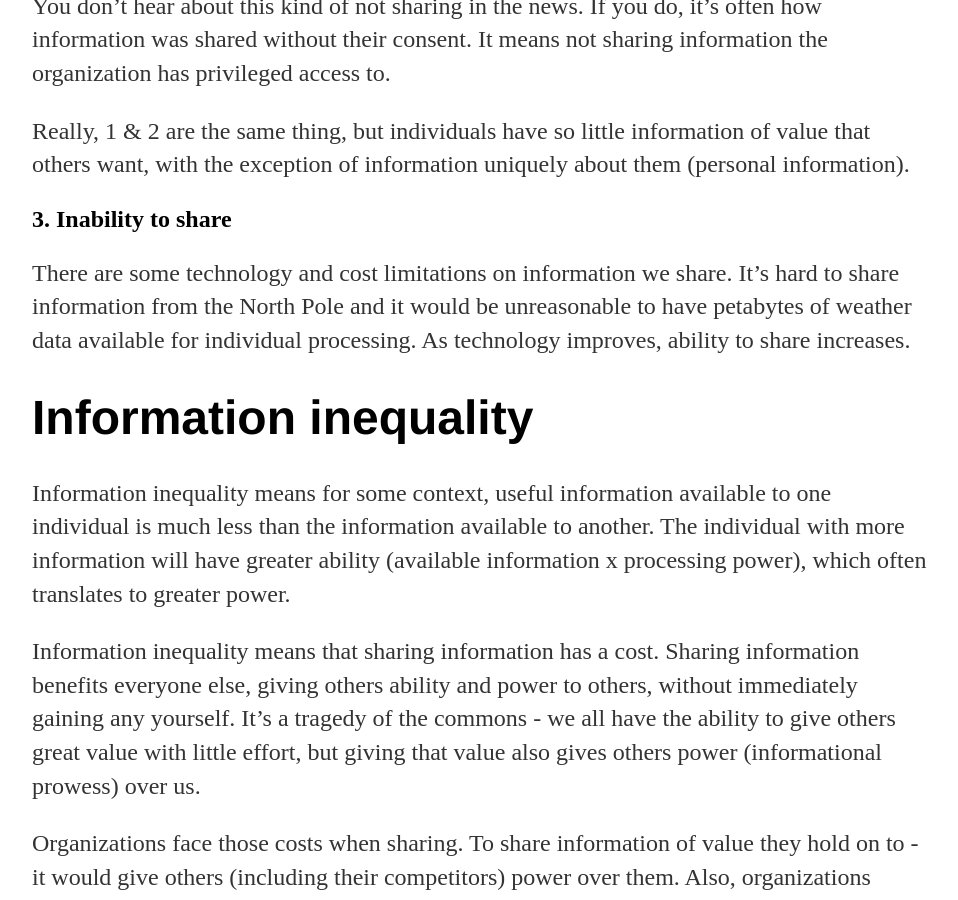
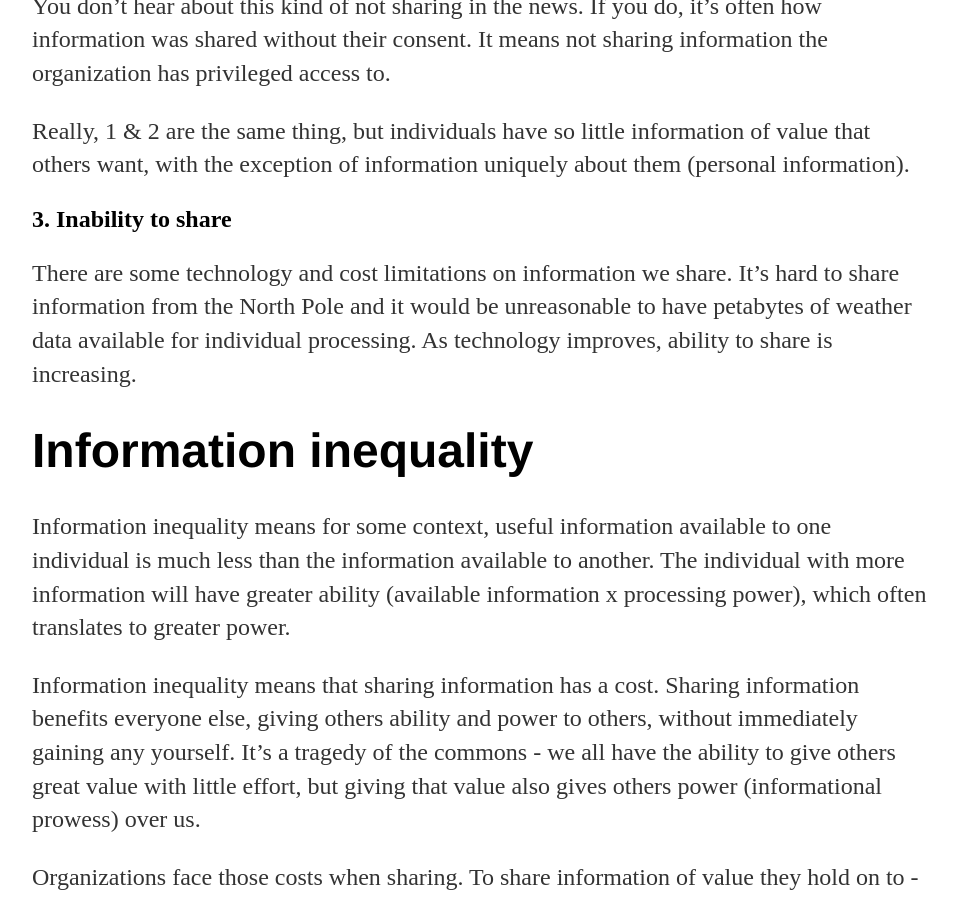
Before and after one commit to curiousest/curiousest.github.io, a Jekyll site: the page built from _posts/2016-12-22-privacy-is-a-tragedy-of-the-commons.md, in a window 1280 px wide and 900 px high, scrolled down 976 px. Shown: the whole window, without its empty margins (160-1118 px from the left). Built offline with Jekyll 4.4.1, drawn with Linux system fonts in a browser that asks for light colours.

Commit message:
Update 2016-12-22-privacy-is-a-tragedy-of-the-commons.md

```diff
--- a/_posts/2016-12-22-privacy-is-a-tragedy-of-the-commons.md
+++ b/_posts/2016-12-22-privacy-is-a-tragedy-of-the-commons.md
@@ -31,7 +31,7 @@ Really, 1 & 2 are the same thing, but individuals have so little information of
 
 ## 3. Inability to share
 
-There are some technology and cost limitations on information we share. It's hard to share information from the North Pole and it would be unreasonable to have petabytes of weather data available for individual processing. As technology improves, ability to share increases.
+There are some technology and cost limitations on information we share. It's hard to share information from the North Pole and it would be unreasonable to have petabytes of weather data available for individual processing. As technology improves, ability to share is increasing.
 
 # Information inequality
 
```
